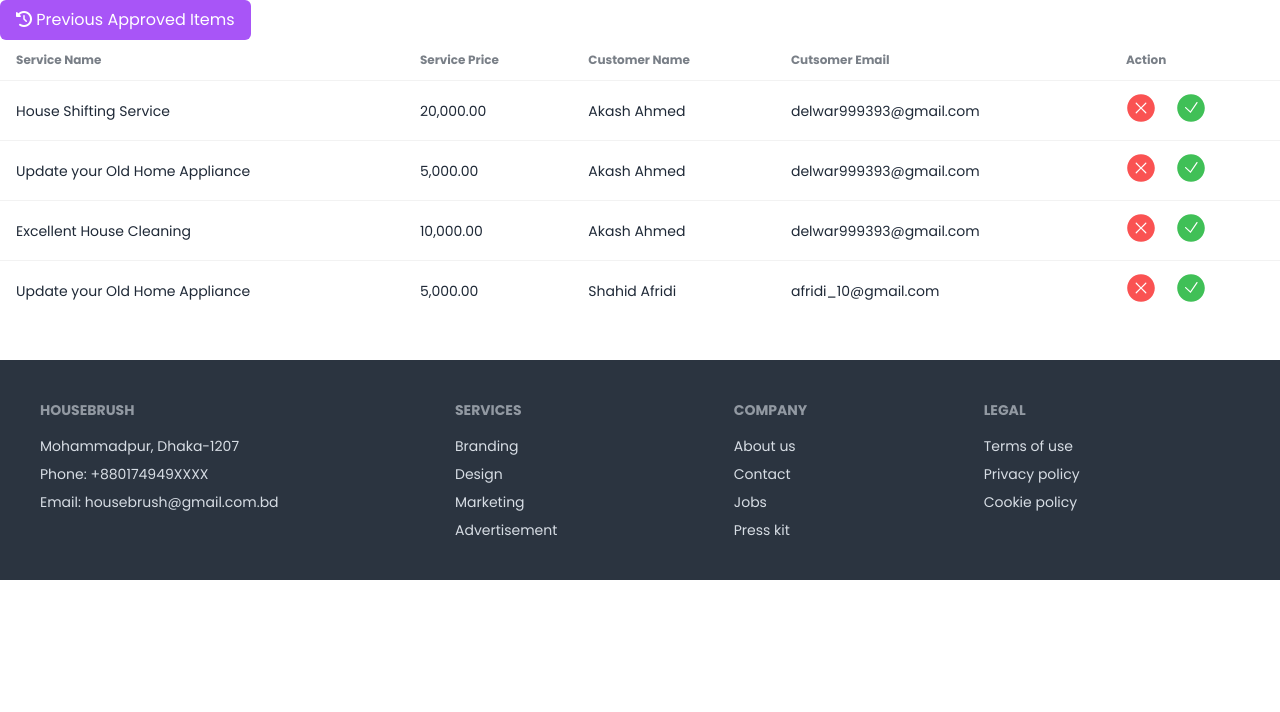
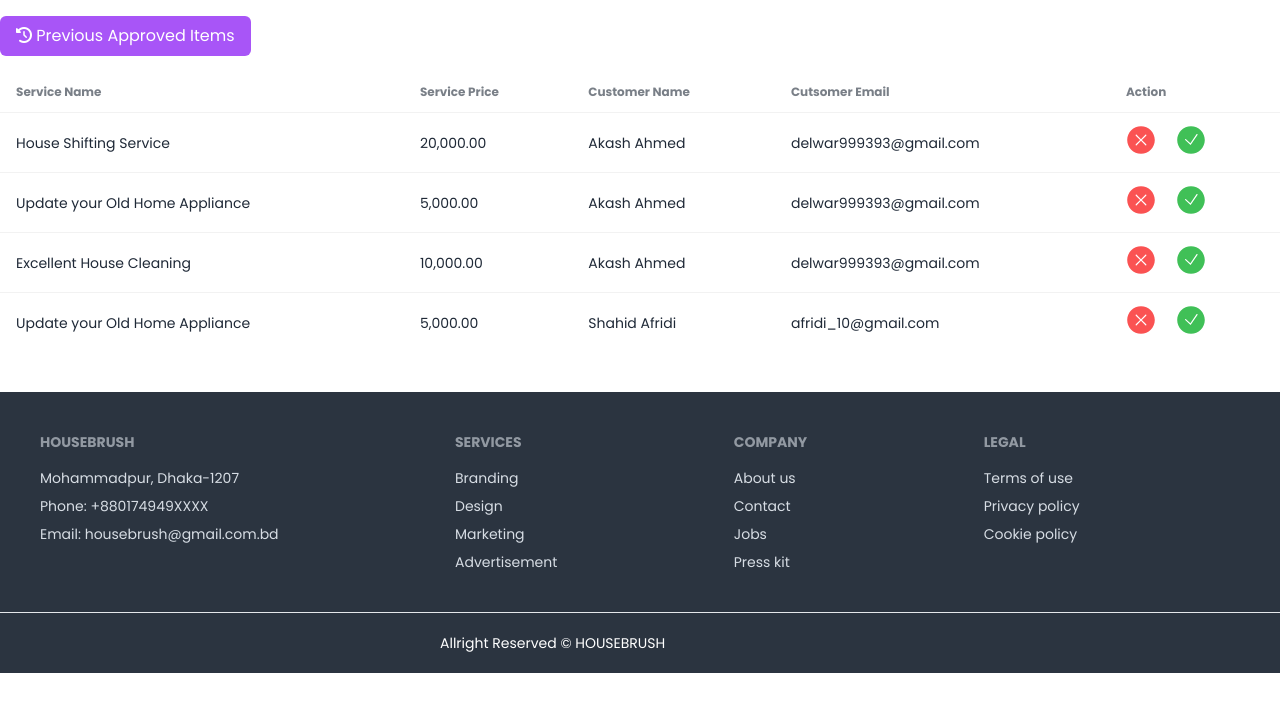
Before and after one commit to delwarJnu11/household_service_app, a Django app: page /services/cart_items/ in a window 1280 px wide. Shown: the part 72-784 px from the top of the page. Run offline with Django 5.2, Linux system fonts and the light colour scheme; a user stored in the database is signed in; data comes from the database, SQL or seed files in the repository; both versions use the stored data as it was after the commit; some libraries are stand-ins or nearby versions.

Commit message:
fixed some bugs

```diff
--- a/core/templates/footer.html
+++ b/core/templates/footer.html
@@ -1,4 +1,5 @@
-<footer class="footer p-10 bg-neutral text-neutral-content mt-10">
+<footer>
+  <div class="footer p-10 bg-neutral text-neutral-content mt-10">
     <nav>
       <header class="footer-title">HOUSEBRUSH</header>
       <a class="link link-hover">Mohammadpur, Dhaka-1207</a>
@@ -25,4 +26,9 @@
       <a class="link link-hover">Privacy policy</a>
       <a class="link link-hover">Cookie policy</a>
     </nav>
+  </div>
+  <hr>
+  <div class="footer py-5 bg-neutral text-center">
+    <p  style="width:400px; margin: 0 auto; color:white;">Allright Reserved &copy HOUSEBRUSH</p>
+  </div>
 </footer>
--- a/service/templates/service/admin_cart.html
+++ b/service/templates/service/admin_cart.html
@@ -5,24 +5,23 @@
 {% block page_title %}Cart Admin{% endblock page_title %}
 
 {% block content %}
-{% if items|length > 0 %}
-<div class="overflow-x-auto">
-  {% if 'approved' in request.path %}
-
-      <button class="flex items-center px-4 py-2 bg-red-400 text-white rounded-md focus:outline-none focus:ring-2 focus:ring-red-400">
+{% if 'approved' in request.path %}
+    <button class="flex items-center my-4 px-4 py-2 bg-red-400 text-white rounded-md focus:outline-none focus:ring-2 focus:ring-red-400">
         <a href="{% url 'cart_items' %}">
             <i class="fa-solid fa-arrow-left-long"></i>
             Go Back
         </a>
     </button>
     {% else %}
-      <button class="flex items-center px-4 py-2 bg-purple-500 text-white rounded-md focus:outline-none focus:ring-2 focus:ring-purple-500">
+      <button class="flex items-center my-4 px-4 py-2 bg-purple-500 text-white rounded-md focus:outline-none focus:ring-2 focus:ring-purple-500">
           <a href="{% url 'approved' %}">
            <i class="fa-solid fa-clock-rotate-left"></i>
           Previous Approved Items
         </a>
     </button>
-    {% endif %}
+{% endif %}
+{% if items|length > 0 %}
+<div class="overflow-x-auto">
   <table class="table">
     <!-- head -->
     <thead>
```
Also changed, not shown: service/templates/service/cart.html (+3 -4 lines), db.sqlite3. Lines whose indentation alone changed are shown as unchanged.
